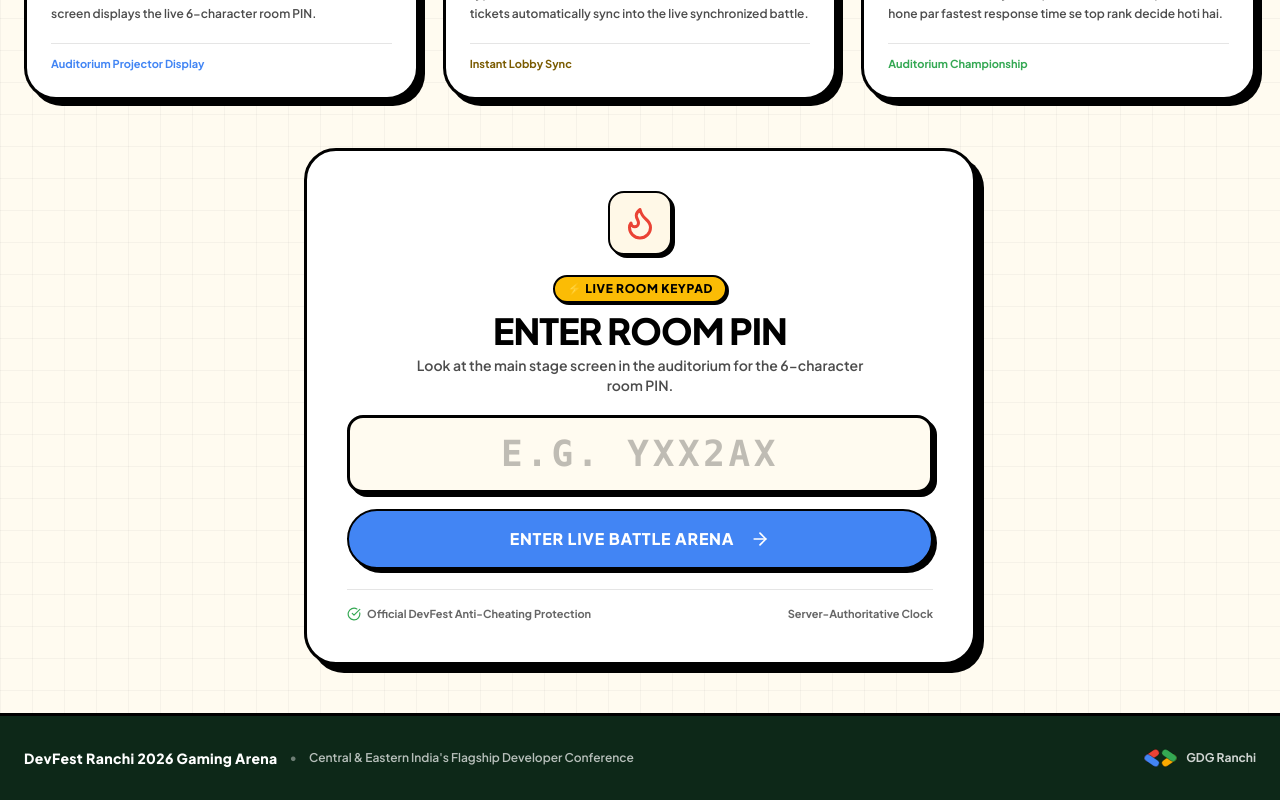
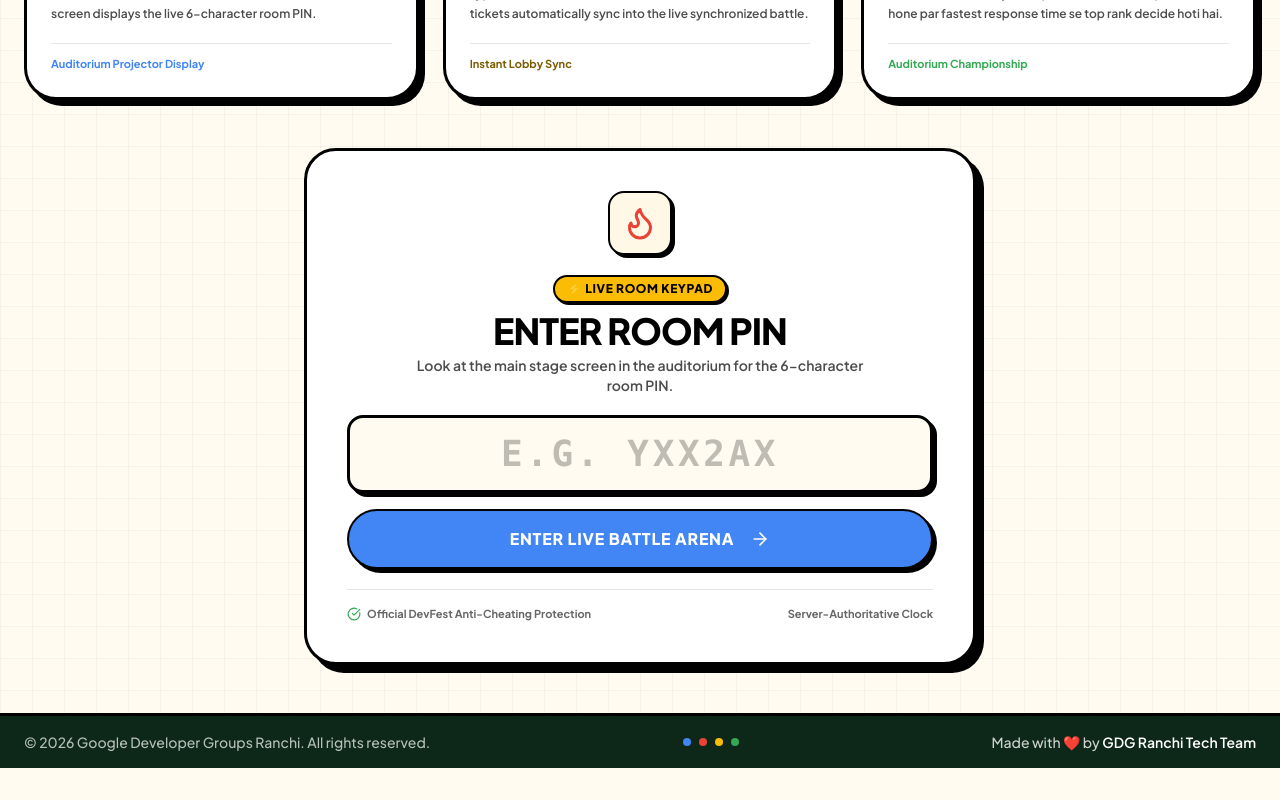
Before and after one commit to amandangi26/devfest-arena, a React (Vite) app: page /games in a window 1280 px wide. Shown: the part 886-1686 px from the top of the page. After the commit the page ends 1654 px from the top, so only its background shows below. Built offline with nearby package versions, Linux system fonts and the light colour scheme; no server answers.

Commit message:
feat(ui): update footer layout to match GDG Ranchi official design

```diff
--- a/src/components/layout/ArenaLayout.jsx
+++ b/src/components/layout/ArenaLayout.jsx
@@ -20,24 +20,25 @@
       </main>
 
       {/* Neo-Brutalist Forest Footer */}
-      <footer className="bg-[#0D2818] text-white border-t-[3px] border-black py-6 sm:py-8 mt-auto w-full">
-        <div className="max-w-[1360px] mx-auto px-3 sm:px-6 flex flex-col sm:flex-row items-center justify-between gap-3 sm:gap-4 text-center sm:text-left">
-          <div className="flex flex-wrap items-center justify-center sm:justify-start gap-2 sm:gap-3">
-            <span className="font-black text-xs sm:text-sm tracking-wide">
-              DevFest Ranchi 2026 Gaming Arena
-            </span>
-            <span className="text-white/40 text-xs hidden sm:inline">•</span>
-            <span className="text-[11px] sm:text-xs text-white/70">
-              Central & Eastern India&apos;s Flagship Developer Conference
-            </span>
+      <footer className="bg-[#0D2818] text-white border-t-[3px] border-black py-3 sm:py-4 mt-auto w-full select-none">
+        <div className="max-w-[1360px] mx-auto px-4 sm:px-6 flex flex-col md:flex-row items-center justify-between gap-2.5 sm:gap-4 text-center md:text-left text-xs sm:text-sm font-medium text-white/70">
+          {/* Left: Copyright Notice */}
+          <div>
+            &copy; 2026 Google Developer Groups Ranchi. All rights reserved.
           </div>
 
-          {/* Official GDG Logo & Signature Note */}
+          {/* Center: 4 Google Brand Dots */}
           <div className="flex items-center justify-center gap-2 shrink-0">
-            <img src="/favicon.svg" alt="GDG Ranchi" className="h-4 sm:h-5 w-auto" />
-            <span className="text-xs font-bold text-white/80">
-              GDG Ranchi
-            </span>
+            <span className="w-2 h-2 rounded-full bg-[#4285F4]" />
+            <span className="w-2 h-2 rounded-full bg-[#EA4335]" />
+            <span className="w-2 h-2 rounded-full bg-[#FBBC05]" />
+            <span className="w-2 h-2 rounded-full bg-[#34A853]" />
+          </div>
+
+          {/* Right: Made with Heart Note */}
+          <div className="text-white/80">
+            Made with <span className="inline-block text-[#EA4335]">❤️</span> by{' '}
+            <span className="font-semibold text-white">GDG Ranchi Tech Team</span>
           </div>
         </div>
       </footer>
```
